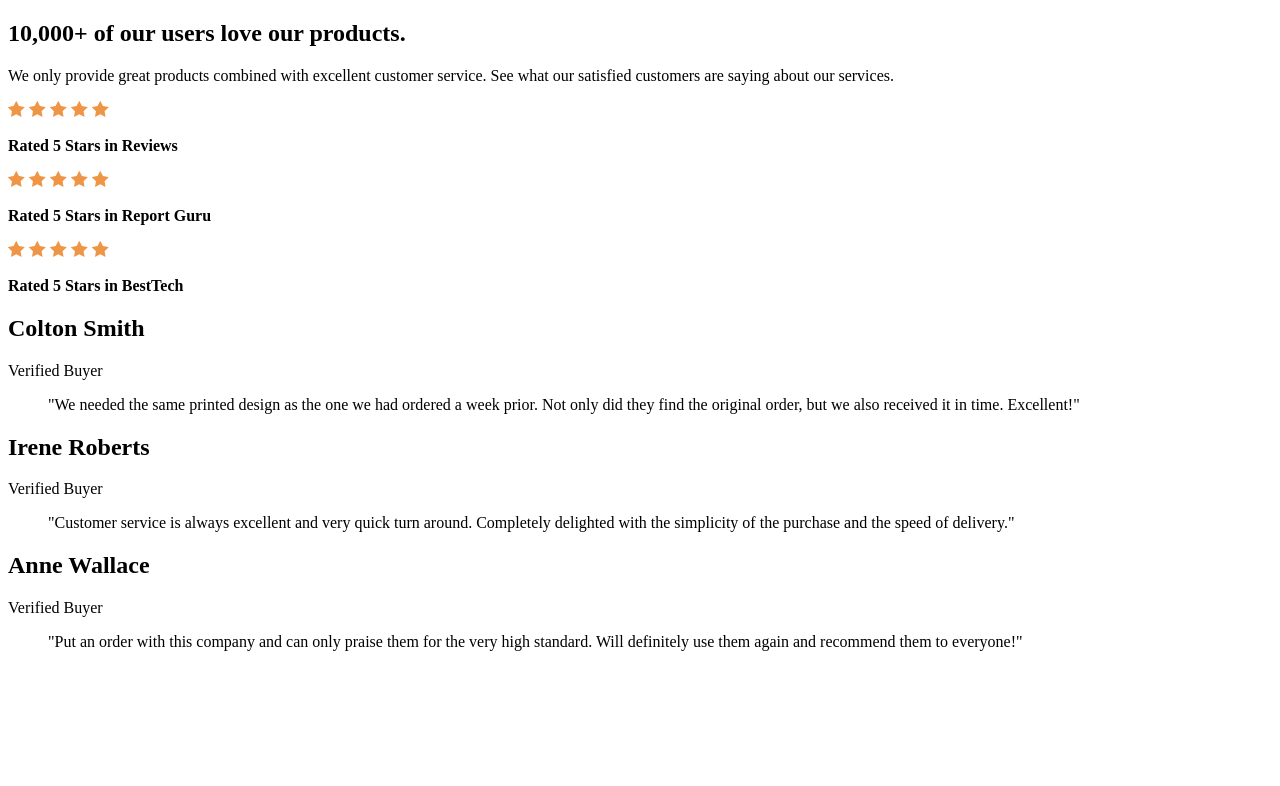
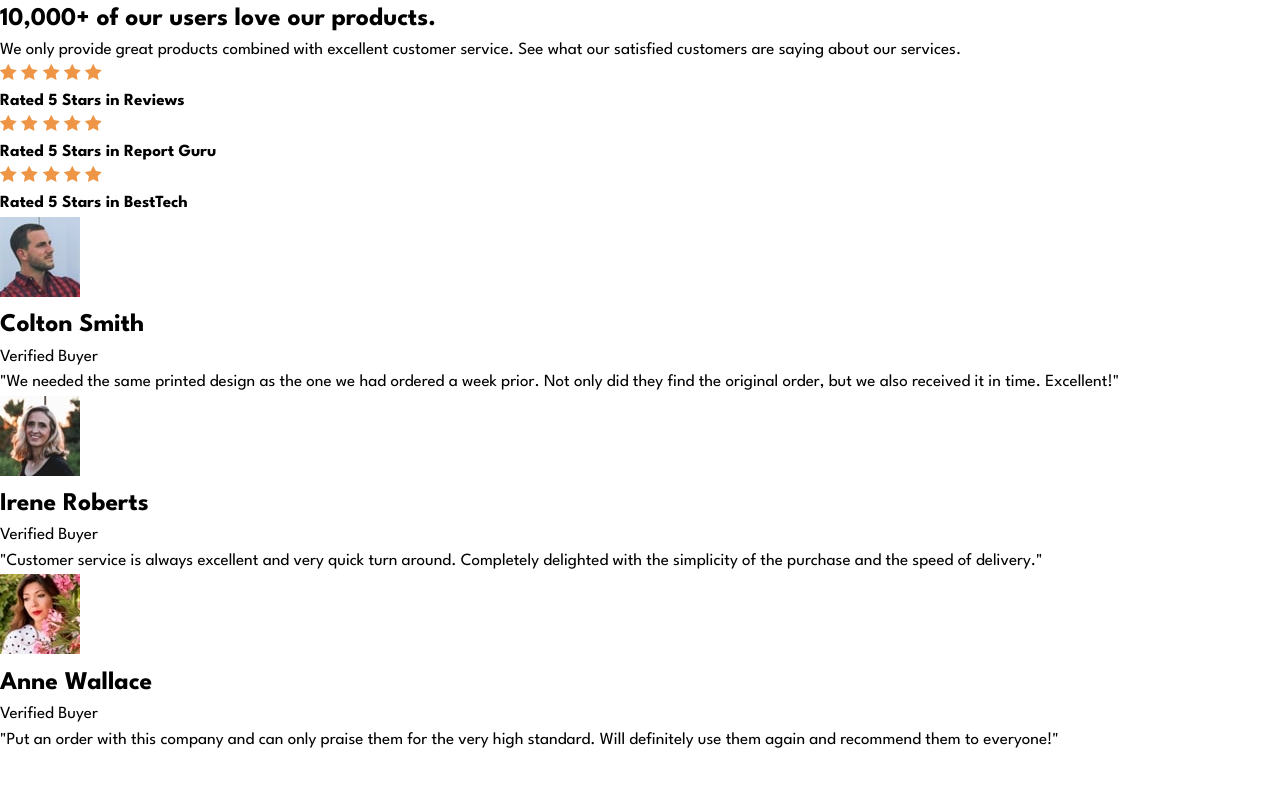
Before and after one commit to patrick-selin/social-proof-section, a plain HTML site: page index.html in a window 1280 px wide. Drawn offline with Linux system fonts and the light colour scheme.

Commit message:
css reset linked

```diff
--- a/index.html
+++ b/index.html
@@ -49,6 +49,7 @@
 
       <section class="testimonials">
         <div class="testimonial-wrapper">
+          <img src="./images/image-colton.jpg" alt="Image of the testimonial giver">
           <h2>Colton Smith</h2>
           <span>Verified Buyer</span>
           <blockquote>"We needed the same printed design as the one we had ordered a week prior.
@@ -57,6 +58,7 @@
           </blockquote>
         </div>
         <div class="testimonial-wrapper">
+          <img src="./images/image-irene.jpg" alt="Image of the testimonial giver">
           <h2>Irene Roberts </h2>
           <span>Verified Buyer</span>
           <blockquote>"Customer service is always excellent and very quick turn around. Completely
@@ -64,6 +66,7 @@
           </blockquote>
         </div>
         <div class="testimonial-wrapper">
+          <img src="./images/image-anne.jpg" alt="Image of the testimonial giver">
           <h2>Anne Wallace</h2>
           <span>Verified Buyer</span>
           <blockquote>"Put an order with this company and can only praise them for the very high
--- a/style.css
+++ b/style.css
@@ -0,0 +1,56 @@
+@import url('https://fonts.googleapis.com/css2?family=League+Spartan:wght@300;400;500;600;700;800&display=swap');
+
+:root {
+    /* primary colors */
+    --dark-magenta: hsl(300, 43%, 22%);
+    --soft-pink: hsl(333, 80%, 67%);
+
+    /* neutral colors */
+    --white: hsl(0, 0%, 100%);
+    --dark-gray-magenta: hsl(303, 10%, 53%);
+    --light-gray-magenta: hsl(300, 24%, 96%);
+}
+
+*,
+*::before,
+*::after {
+    padding: 0;
+    margin: 0;
+    box-sizing: border-box;
+}
+
+html,
+body {
+    height: 100vh;
+}
+
+body {
+    font-family: 'League Spartan', sans-serif;
+    font-size: 17px;
+    line-height: 1.5;
+    -webkit-font-smoothing: antialiased;
+}
+
+img,
+picture,
+svg {
+
+    max-width: 100%;
+}
+
+input,
+button,
+textarea,
+select {
+    font: inherit;
+}
+
+p,
+h1,
+h2,
+h3,
+h4,
+h5,
+h6 {
+    overflow-wrap: break-word;
+}
```
